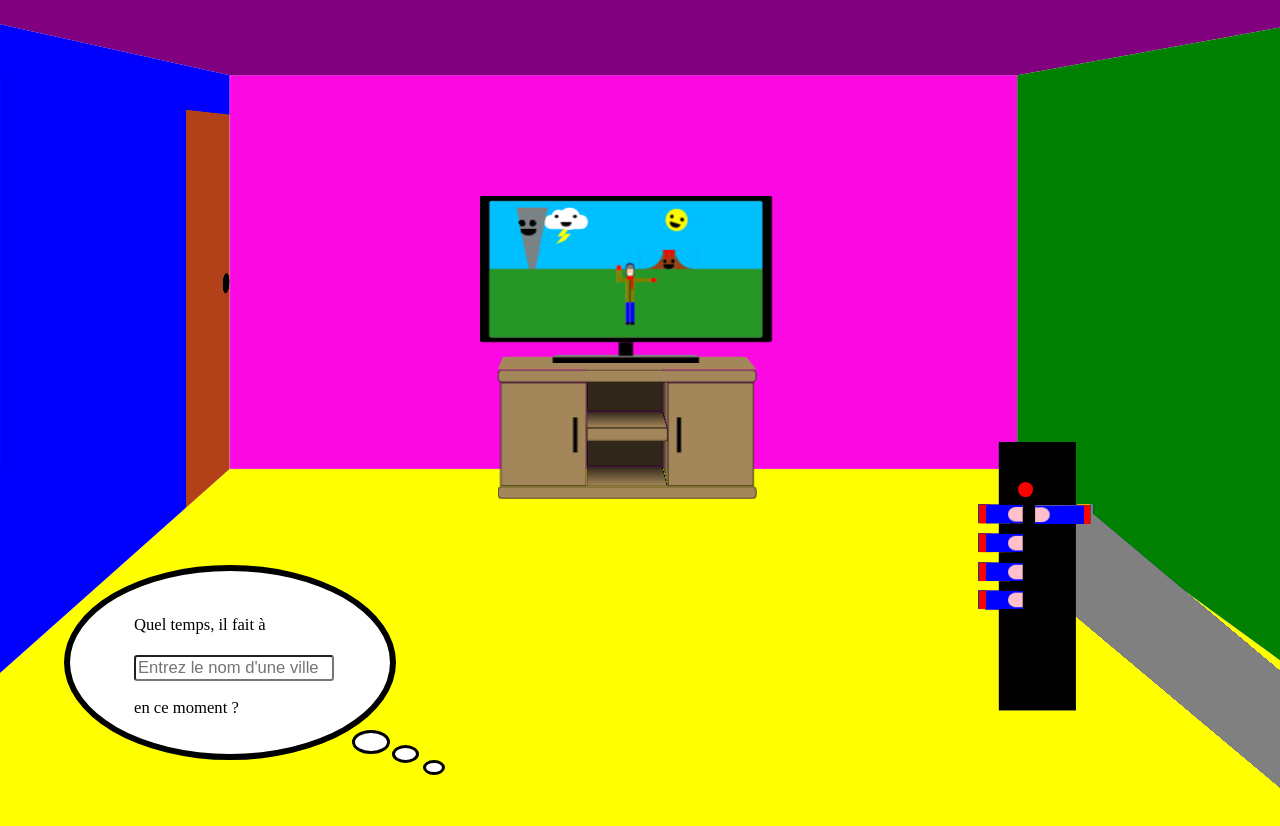
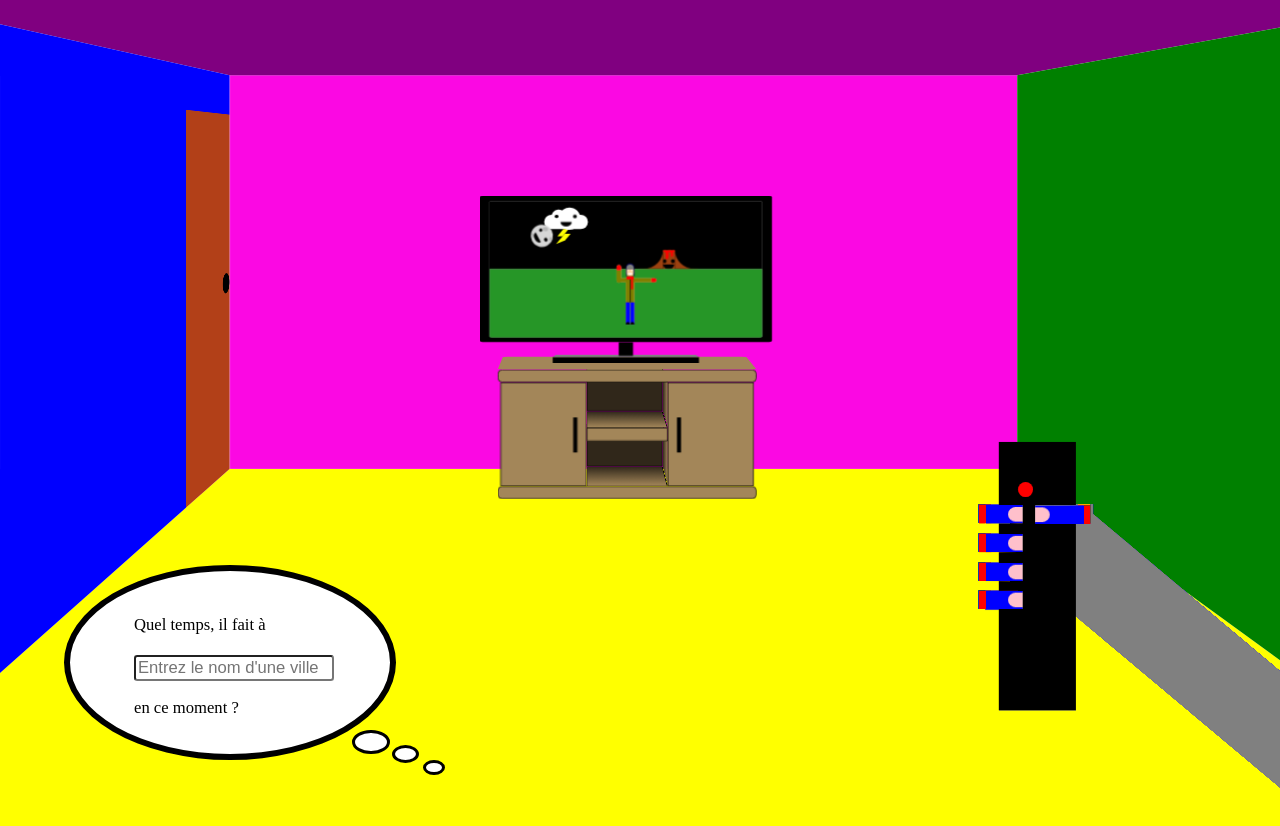
Before and after one commit to Skyrlon/weather-animation, a Vue app: page / in a window 1280 px wide. Shown: the top 826 px of the page. Built offline with nearby package versions, Linux system fonts and the light colour scheme.

Commit message:
color of the sky, celestialbody name and position change according to the hour of the day

```diff
--- a/src/components/CelestialBodies.vue
+++ b/src/components/CelestialBodies.vue
@@ -29,7 +29,7 @@ export default {
   methods: {
     posOfCelestialBody(time, riseTime, riseToSet) {
       let timeAfterSunrise = time - riseTime;
-      let degree = timeAfterSunrise*110/riseToSet + 45;
+      let degree = timeAfterSunrise*110/riseToSet + 40;
       return `transform: rotate(${degree}deg);`
     }
   }
@@ -88,7 +88,6 @@ export default {
   height: $celestial-size;
   background-color: $color-sun;
   border-radius: $celestial-size;
-  transform: rotate(-95deg);
 }
 
 .moon {
@@ -97,7 +96,6 @@ export default {
   height: $celestial-size;
   background-color: $color-moon;
   border-radius: $celestial-size;
-  transform: rotate(-95deg);
 
   &_crater1 {
     position: absolute;
--- a/src/components/WeatherElements.vue
+++ b/src/components/WeatherElements.vue
@@ -1,13 +1,13 @@
 <template>
   <div id="weather_elements">
-    <div class="sky">
+    <div :class="'sky ' + dayOrNight()">
       <div class="cloud">
         <div class="cloud_eye cloud_eye-left"></div>
         <div class="cloud_eye cloud_eye-right"></div>
         <div class="cloud_mouth"></div>
         <div class="thunder"></div>
       </div>
-      <Tornado />
+      <Tornado v-if="hasTornado" />
       <div class="volcano">
         <div class="volcano-tube">
           <div class="lava">
@@ -30,10 +30,10 @@
     <rain-fall :rainIntensity="precipitationIntensity" v-if="isRaining" />
     <snow-fall :snowIntensity="precipitationIntensity" v-if="isSnowing" />
     <celestial-bodies
-      :celestialBody="celestialBodyName"
+      :celestialBody="celestialBodyName()"
       :hour="unixToSeconds(hourOfTheDay + timeZone)"
-      :rise="unixToSeconds(sunrise + timeZone)"
-      :timeBetweenRiseAndSet="unixToSeconds(durationBetweenRiseAndSet)"
+      :rise="unixToSeconds(riseHour() + timeZone)"
+      :timeBetweenRiseAndSet="unixToSeconds(durationBetweenRiseAndSet())"
     />
   </div>
 </template>
@@ -54,28 +54,56 @@ export default {
   },
   data() {
     return {
-      precipitationIntensity: "light",
+      precipitationIntensity: "moderate",
       isRaining: false,
       isSnowing: false,
-      celestialBodyName: "sun",
-      hourOfTheDay: 1604955743, //unix, UTC
-      sunrise: 1604933052, //unix, UTC
-      sunset: 1604970182, //unix, UTC
-      timeZone: -28800, //in seconds
+      hasTornado: false,
+      hourOfTheDay: 1604977200, //unix, UTC
+      sunrise: 1604991139, //unix, UTC
+      sunset: 1605025014, //unix, UTC
+      moonrise: 1604966760, //unix, UTC
+      moonset: 1605018600, //unix, UTC
+      timeZone: 3600, //in seconds
     };
   },
-  computed: {
+  methods: {
+    dayOrNight() {
+      if (this.hourOfTheDay > this.sunrise && this.hourOfTheDay < this.sunset) {
+        return "day";
+      } else if (
+        this.hourOfTheDay < this.sunrise ||
+        this.hourOfTheDay > this.sunset
+      ) {
+        return "night";
+      }
+    },
+    celestialBodyName() {
+      if (this.dayOrNight() == "day") {
+        return "sun";
+      } else if (this.dayOrNight() == "night") {
+        return "moon";
+      }
+    },
     durationBetweenRiseAndSet() {
-      return this.sunset - this.sunrise;
+      if (this.dayOrNight() == "day") {
+        return this.sunset - this.sunrise;
+      } else if (this.dayOrNight() == "night") {
+        return this.moonset - this.moonrise;
+      }
     },
-  },
-  methods: {
+    riseHour() {
+      if (this.dayOrNight() == "day") {
+        return this.sunrise;
+      } else if (this.dayOrNight() == "night") {
+        return this.moonrise;
+      }
+    },
     unixToSeconds(time) {
       let timeInSeconds = new Date(time * 1000);
       let hours = timeInSeconds.getUTCHours();
       let minutes = timeInSeconds.getUTCMinutes();
       let seconds = timeInSeconds.getUTCSeconds();
-      return (hours * 3600 + minutes * 60 + seconds);
+      return hours * 3600 + minutes * 60 + seconds;
     },
   },
 };
@@ -83,12 +111,17 @@ export default {
 
 <style lang="scss">
 .sky {
-  background: #00bfff;
   position: absolute;
   width: 100%;
   height: 50%;
   top: 0;
   left: 0;
+  &.day {
+    background: #00bfff;
+  }
+  &.night {
+    background: black;
+  }
 }
 
 .ground {
```
